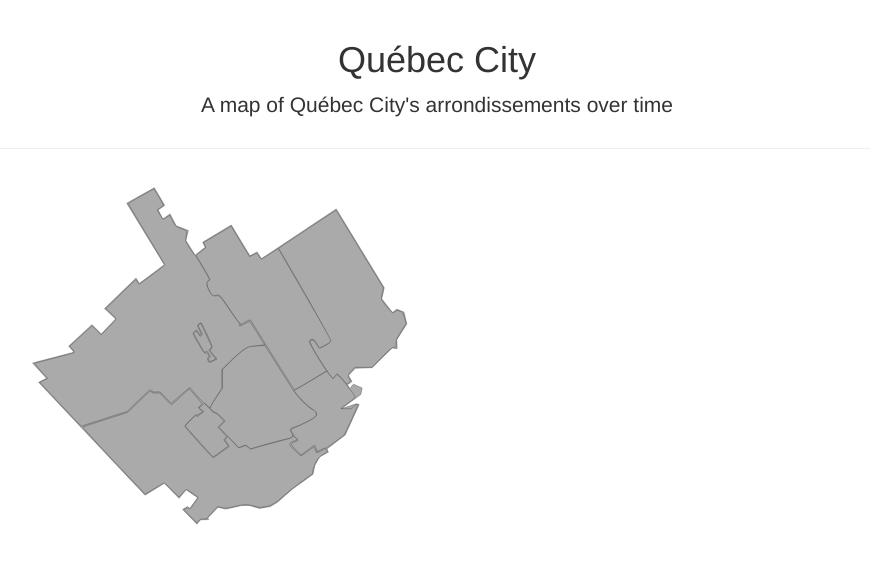
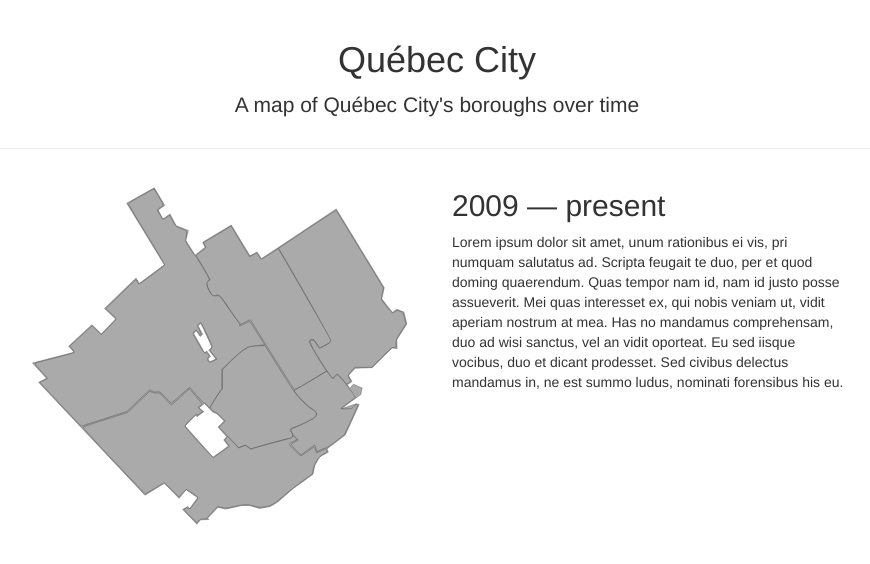
Before and after one commit to ajcord/GEOG-204-Website, a plain HTML site: page index.html in a window 1280 px wide. Shown: the whole page, without its empty margins (203-1073 px from the left). Drawn offline with nearby package versions, Linux system fonts and the light colour scheme.

Commit message:
Aesthetic fixes

```diff
--- a/index.html
+++ b/index.html
@@ -14,52 +14,59 @@
 
   <div class="page-header text-center">
     <h1>Québec City</h1>
-    <p class="lead">A map of Québec City's arrondissements over time</p>
+    <p class="lead">A map of Québec City's boroughs over time</p>
   </div>
 
   <div class="container-fluid">
     <div class="row">
       <div id="paper" class="col-md-4 col-md-offset-2 col-sm-6"></div>
+
+      <div class="period-info col-md-4 col-sm-6">
+        <h2>2009 &mdash; present</h2>
+        <p>
+          Lorem ipsum dolor sit amet, unum rationibus ei vis, pri numquam salutatus ad. Scripta feugait te duo, per et quod doming quaerendum. Quas tempor nam id, nam id justo posse assueverit. Mei quas interesset ex, qui nobis veniam ut, vidit aperiam nostrum at mea. Has no mandamus comprehensam, duo ad wisi sanctus, vel an vidit oporteat. Eu sed iisque vocibus, duo et dicant prodesset. Sed civibus delectus mandamus in, ne est summo ludus, nominati forensibus his eu.
+        </p>
+      </div>
+
       <div id="lacitelimoilou" class="arrondissement-info col-md-4 col-sm-6">
-
         <h2>La Cité-Limoilou</h2>
         <p>
-            Lorem ipsum dolor sit amet, unum rationibus ei vis, pri numquam salutatus ad. Scripta feugait te duo, per et quod doming quaerendum. Quas tempor nam id, nam id justo posse assueverit. Mei quas interesset ex, qui nobis veniam ut, vidit aperiam nostrum at mea. Has no mandamus comprehensam, duo ad wisi sanctus, vel an vidit oporteat. Eu sed iisque vocibus, duo et dicant prodesset. Sed civibus delectus mandamus in, ne est summo ludus, nominati forensibus his eu.
+          Audiam inermis sit at, est id dicam explicari concludaturque. Cum cu dico mentitum repudiare, ad ornatus dissentiunt mea. Eos at nibh pericula intellegam. Sale accusata ex mel. Eos nostro tritani aliquam ut, sit stet altera cu.
         </p>
       </div>
 
       <div id="lesrivieres" class="arrondissement-info col-md-4 col-sm-6">
         <h2>Les Rivières</h2>
         <p>
-            Consul ocurreret at qui, sed ne hinc assum harum, ne per timeam prompta. Numquam mediocrem efficiendi vel an, eam quod invenire ex. Id dolore primis eum, esse erant phaedrum ut nam, percipit maluisset definiebas ad sit. Cu vero viderer duo, an vix atqui dolorem, ne his aliquid dissentiet.
+          Consul ocurreret at qui, sed ne hinc assum harum, ne per timeam prompta. Numquam mediocrem efficiendi vel an, eam quod invenire ex. Id dolore primis eum, esse erant phaedrum ut nam, percipit maluisset definiebas ad sit. Cu vero viderer duo, an vix atqui dolorem, ne his aliquid dissentiet.
         </p>
       </div>
 
       <div id="saintefoysillerycaprouge" class="arrondissement-info col-md-4 col-sm-6">
-        <h2>Sainte-Foy-Sillery-Cap-Rouge</h2>
+        <h2>Sainte-Foy&ndash;Sillery&ndash;Cap-Rouge</h2>
         <p>
-            Soleat euripidis definitiones his no. Alterum volumus conclusionemque sed id, antiopam adolescens ut vis. Est ut dicit luptatum recusabo, sit nulla conclusionemque ex. Ne pro veri movet, at wisi reformidans qui, id decore latine discere est.
+          Soleat euripidis definitiones his no. Alterum volumus conclusionemque sed id, antiopam adolescens ut vis. Est ut dicit luptatum recusabo, sit nulla conclusionemque ex. Ne pro veri movet, at wisi reformidans qui, id decore latine discere est.
         </p>
       </div>
 
       <div id="charlesbourg" class="arrondissement-info col-md-4 col-sm-6">
         <h2>Charlesbourg</h2>
         <p>
-            Eros inani eu eos. His an dico nonumes accusata. Ullum deseruisse cum id, ad vix case inermis probatus. Novum ocurreret an per, at eos primis tincidunt honestatis.
+          Eros inani eu eos. His an dico nonumes accusata. Ullum deseruisse cum id, ad vix case inermis probatus. Novum ocurreret an per, at eos primis tincidunt honestatis.
         </p>
       </div>
 
       <div id="beauport" class="arrondissement-info col-md-4 col-sm-6">
         <h2>Beauport</h2>
         <p>
-            Ne vitae vivendum perfecto vis, idque paulo cum et, mel ad dicunt aliquid. Consul accumsan vituperatoribus ut cum, animal prodesset mei an, nostro vocent his no. Mazim referrentur at vis, mei persius forensibus maiestatis no. Oporteat praesent ocurreret mel ea, errem officiis voluptatum an cum. Epicurei ocurreret consequuntur ne mel, nec facilisi menandri maluisset at. Te est adhuc postea perpetua, vel id labore iisque latine.
+          Ne vitae vivendum perfecto vis, idque paulo cum et, mel ad dicunt aliquid. Consul accumsan vituperatoribus ut cum, animal prodesset mei an, nostro vocent his no. Mazim referrentur at vis, mei persius forensibus maiestatis no. Oporteat praesent ocurreret mel ea, errem officiis voluptatum an cum. Epicurei ocurreret consequuntur ne mel, nec facilisi menandri maluisset at. Te est adhuc postea perpetua, vel id labore iisque latine.
         </p>
       </div>
 
       <div id="lahautesaintcharles" class="arrondissement-info col-md-4 col-sm-6">
         <h2>La Haute-Saint-Charles</h2>
         <p>
-            Natum option id vis, sea verterem deterruisset et. Cu mei luptatum recteque erroribus. Usu docendi delicatissimi at, ne purto natum aliquid vix. Lorem senserit ne has, no feugait dissentias usu.
+          Natum option id vis, sea verterem deterruisset et. Cu mei luptatum recteque erroribus. Usu docendi delicatissimi at, ne purto natum aliquid vix. Lorem senserit ne has, no feugait dissentias usu.
         </p>
       </div>
     </div>
--- a/index.js
+++ b/index.js
@@ -9,14 +9,20 @@ $(function () {
         stroke: "#333",
         "stroke-width": 1,
         "stroke-linejoin": "round"
+    },
+    bgAttr = {
+        fill: "#fff",
+        stroke: "#333",
+        "stroke-width": 1,
+        "stroke-linejoin": "round"
     };
 
     R.path(svg.border).attr(attr);
+    R.path(svg.lanciennelorette).attr(bgAttr);
+    R.path(svg.wendake).attr(bgAttr);
     var qc = {
         lacitelimoilou: R.path(svg.lacitelimoilou).attr(attr),
-        lanciennelorette: R.path(svg.lanciennelorette).attr(attr),
         lesrivieres: R.path(svg.lesrivieres).attr(attr),
-        wendake: R.path(svg.wendake).attr(attr),
         saintefoysillerycaprouge: R.path(svg.saintefoysillerycaprouge).attr(attr),
         charlesbourg: R.path(svg.charlesbourg).attr(attr),
         beauport: R.path(svg.beauport).attr(attr),
@@ -33,9 +39,10 @@ $(function () {
             ar[0].style.cursor = "pointer";
 
             ar[0].onmouseover = function () {
+                $(".period-info").hide();
                 if (current) {
                     qc[current].animate({fill: "#aaa", stroke: "#333"}, 150);
-                    $("#" + current).hide();
+                    $(".arrondissement-info").hide();
                 }
                 ar.animate({fill: ar.color, stroke: "#000"}, 150);
                 ar.toFront();
@@ -45,9 +52,12 @@ $(function () {
             };
 
             ar[0].onmouseout = function () {
+                $(".period-info").show();
                 ar.animate({fill: "#aaa", stroke: "#333"}, 150);
                 ar.toFront();
                 R.safari();
+                $(".arrondissement-info").hide();
+                current = null;
             };
 
         })(qc[arrondissement], arrondissement);
```
